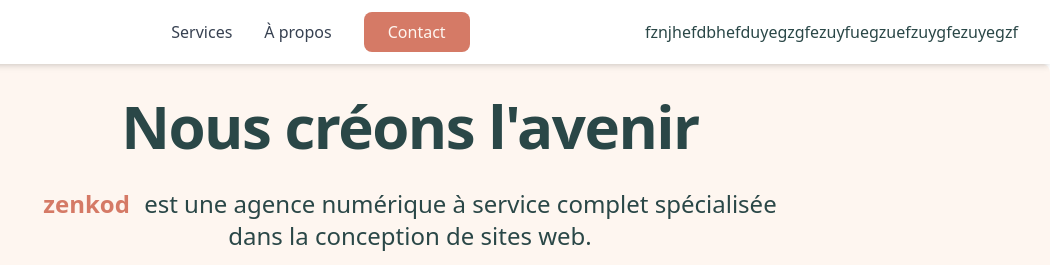
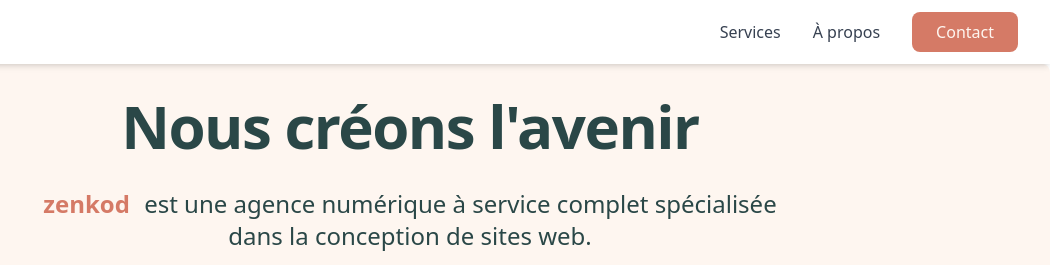
Before and after one commit to PrestaDays/zenkod, an Astro site: page / in a window 1280 px wide. Shown: the top 265 px of the page, 230-1280 px from the left. Built offline with nearby package versions, Linux system fonts and the light colour scheme; Astro itself is replaced by a stand-in of ours.

Commit message:
fix: remove extraneous text from Header.astro

```diff
--- a/src/components/Header.astro
+++ b/src/components/Header.astro
@@ -41,7 +41,6 @@ import { Menu, X } from 'lucide-astro';
                     Contact
                 </a>
             </nav>
-            fznjhefdbhefduyegzgfezuyfuegzuefzuygfezuyegzf
 
             <button
                 id="mobile-menu-button"
```
